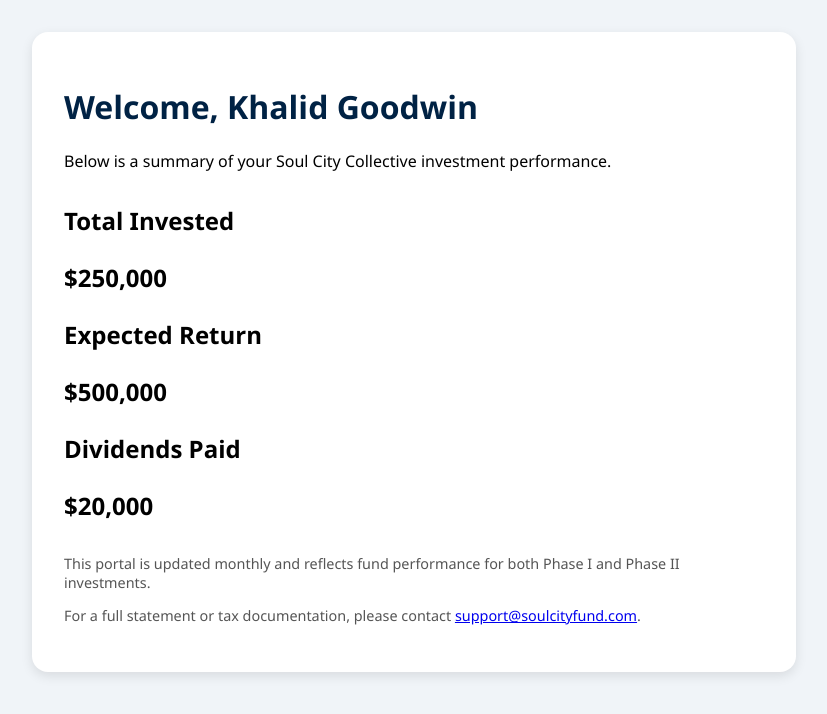
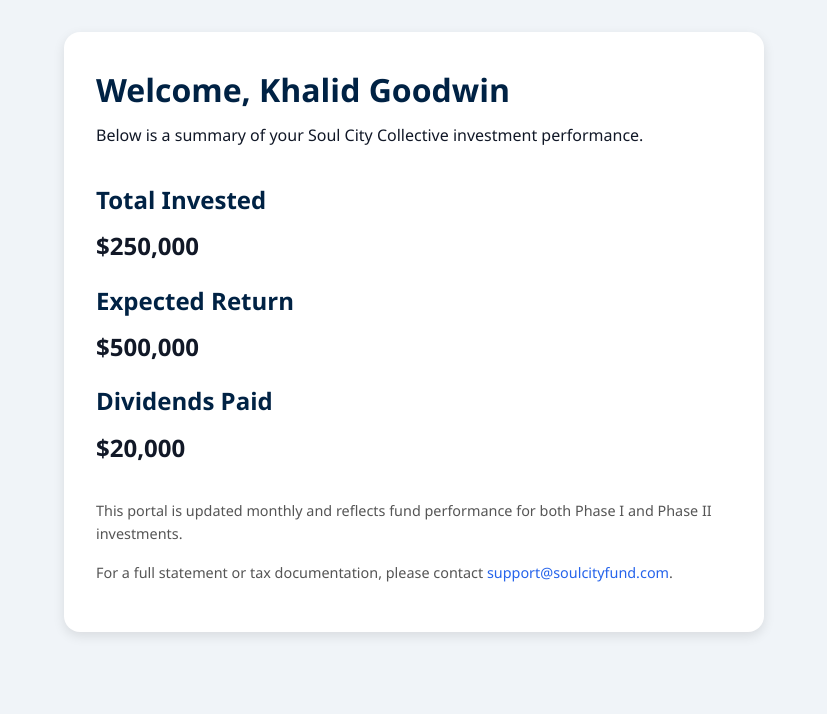
Before and after one commit to kbgoodwin/soulcity-fund, a Next.js app: page / in a window 1280 px wide. Shown: the top 714 px of the page, without its empty margins (226-1053 px from the left). Built offline with nearby package versions, Linux system fonts and the light colour scheme.

Commit message:
Update globals.css

```diff
--- a/styles/globals.css
+++ b/styles/globals.css
@@ -1,4 +1,35 @@
-body {
+/* styles/globals.css */
+
+@import url('https://fonts.googleapis.com/css2?family=Inter:wght@400;600;700&display=swap');
+
+* {
+  box-sizing: border-box;
   margin: 0;
   padding: 0;
 }
+
+body {
+  font-family: 'Inter', -apple-system, BlinkMacSystemFont, 'Segoe UI', Roboto, Oxygen,
+    Ubuntu, Cantarell, 'Open Sans', 'Helvetica Neue', sans-serif;
+  background-color: #f0f4f8;
+  color: #111827;
+  line-height: 1.6;
+}
+
+a {
+  color: #2563eb;
+  text-decoration: none;
+}
+
+a:hover {
+  text-decoration: underline;
+}
+
+h1, h2, h3 {
+  color: #002244;
+  margin-bottom: 0.5rem;
+}
+
+p {
+  margin-bottom: 1rem;
+}
```
